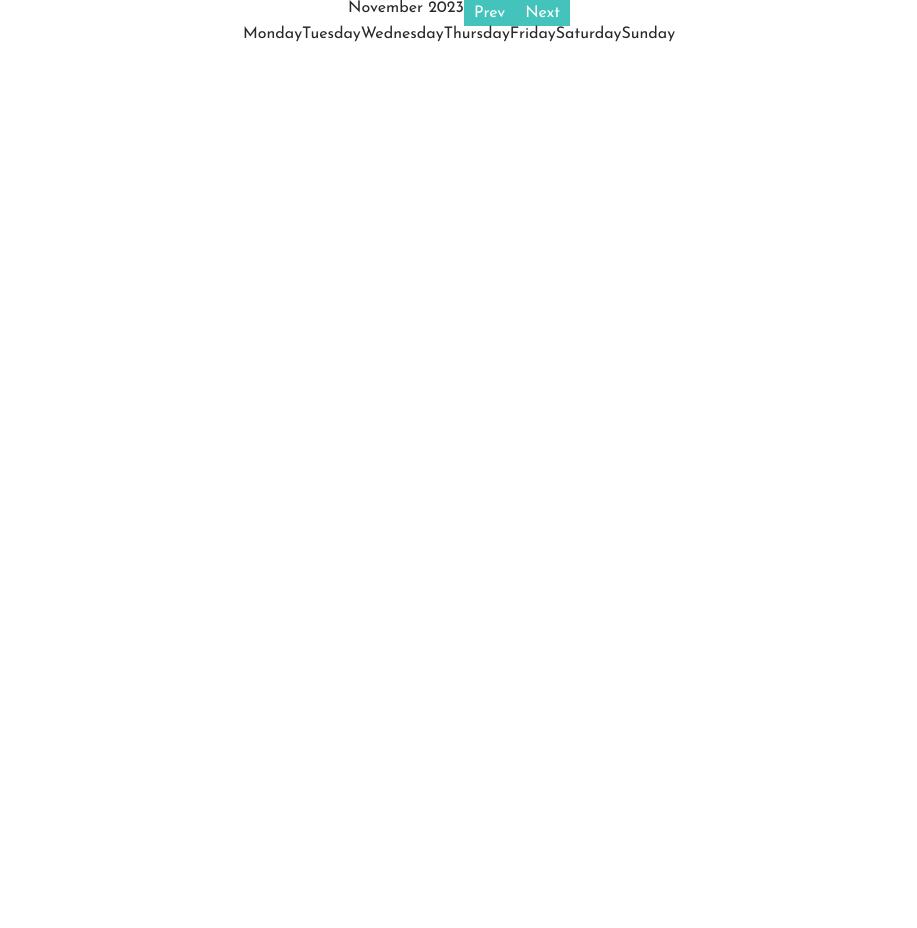
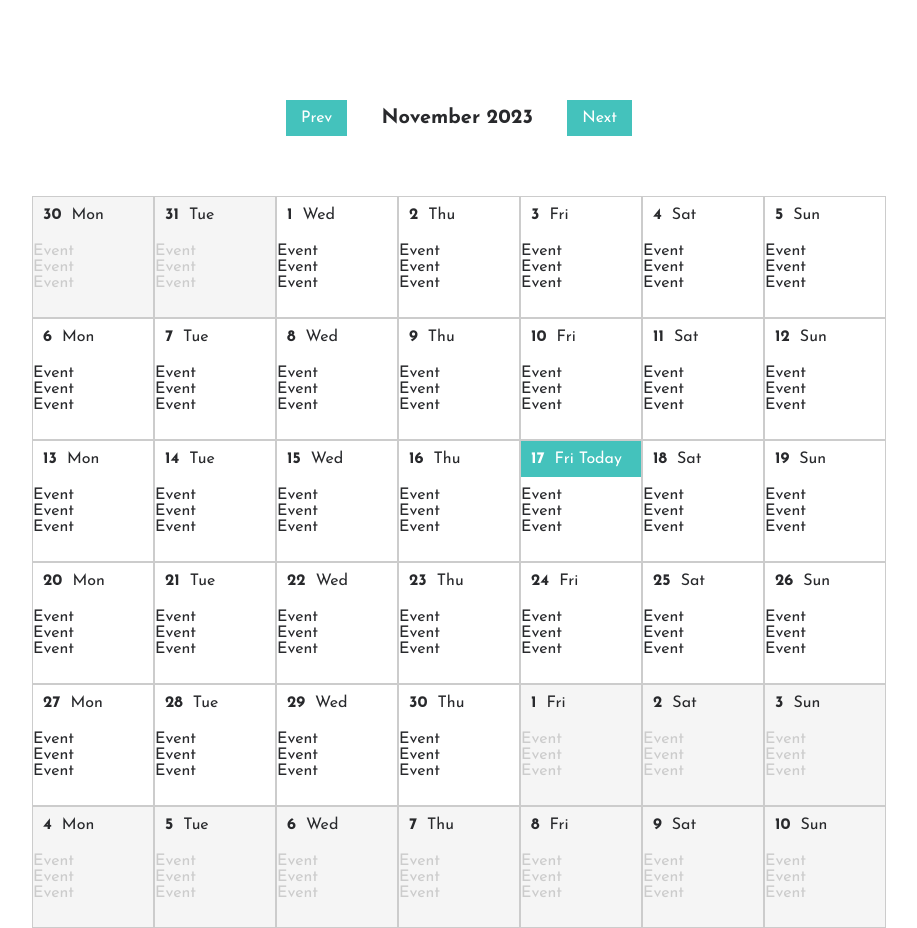
Before and after one commit to Eraniel/calendar, a React (Create React App) app: page / in a window 1280 px wide. Shown: the whole page, without its empty margins (181-1098 px from the left). Before the commit the page ends 800 px from the top, so only its background shows below. Built offline with nearby package versions, Linux system fonts and the light colour scheme.

Commit message:
some styling and features
- calendar shows all days starting from Mon
- 7 days in a row
- days from previous/next months are gray
- current day is now styled

```diff
--- a/src/components/Calendar.tsx
+++ b/src/components/Calendar.tsx
@@ -2,15 +2,76 @@ import { FunctionComponent, JSX } from 'react';
 import styled from 'styled-components';
 
 const CalendarContainer = styled.div`
+  display: grid;
+  grid-template-columns: repeat(7, 1fr);
+`;
+
+const DayCell = styled.div<{ isCurrentMonth?: boolean }>`
+  border: 1px solid #ccc;
+  width: 120px;
+  height: 120px;
+  display: flex;
+  flex-direction: column;
+  background-color: ${(props) => (props.isCurrentMonth ? 'white' : '#f5f5f5')};
+  color: ${(props) => (props.isCurrentMonth ? '#28292C' : '#ccc')};
+`;
+const DateInfo = styled.div<{ isToday?: boolean, isCurrentMonth?: boolean }>`
+  display: flex;
+  flex-direction: row;
+  margin: 0 0 10px 0;
+  padding: 10px;
+  color: ${(props) => (props.isToday ? 'white' : '#28292C')};
+  background-color: ${(props) => props.isToday && props.isCurrentMonth ? '#44C2BC' : props.isCurrentMonth ? 'white' : '#f5f5f5'};
+  b {
+    margin: 0 10px 0 0;
+  }
+`;
+const DateEvents = styled.div`
+  display: flex;
+  flex-direction: column;
+  height: 100%;
 `;
 
 interface CalendarProps {
+  currentDate: Date;
+  setCurrentDate: (date:Date) => void;
 }
-const Calendar: FunctionComponent<CalendarProps> = (): JSX.Element => {
+const Calendar: FunctionComponent<CalendarProps> = ({ currentDate, setCurrentDate } : CalendarProps): JSX.Element => {
+  const firstDayOfMonth = new Date(currentDate.getFullYear(), currentDate.getMonth(), 1);
+  const lastDayOfMonth = new Date(currentDate.getFullYear(), currentDate.getMonth() + 1, 0);
+  const weekdayOfFirstDay = firstDayOfMonth.getDay();
+  const startDay = (weekdayOfFirstDay - 1 + 7) % 7;//start week from Monday
+  let currentDays = [];
 
-    return (
-        <CalendarContainer></CalendarContainer>
+  function getDayOfWeekName(dayOfWeek: number) {
+    const daysOfWeek = ['Sun', 'Mon', 'Tue', 'Wed', 'Thu', 'Fri', 'Sat'];
+    if (dayOfWeek >= 0 && dayOfWeek < daysOfWeek.length) {
+      return daysOfWeek[dayOfWeek];
+    }
+  }
+  for (let day = 0; day < 42; day++) {
+    let currentDay = new Date(firstDayOfMonth);
+    currentDay.setDate(firstDayOfMonth.getDate() + day - startDay);
+
+    const isCurrentMonth = currentDay >= firstDayOfMonth && currentDay <= lastDayOfMonth;
+    const dayOfWeekName = getDayOfWeekName(currentDay.getDay());
+    const isToday = currentDay.toDateString() === new Date().toDateString();
+
+    currentDays.push(
+      <DayCell key={day} isCurrentMonth={isCurrentMonth}>
+        <DateInfo isCurrentMonth={isCurrentMonth} isToday={isToday}><b>{currentDay.getDate()}</b> {dayOfWeekName} {isToday && "Today"}</DateInfo>
+        <DateEvents>
+            <div>Event</div>
+            <div>Event</div>
+            <div>Event</div>
+        </DateEvents>
+      </DayCell>
     );
+  }
+
+  return (
+    <CalendarContainer>{currentDays}</CalendarContainer>
+  );
 };
 
 export default Calendar;
--- a/src/components/MainScreen.tsx
+++ b/src/components/MainScreen.tsx
@@ -1,5 +1,6 @@
 import { FunctionComponent, JSX, useState } from 'react';
 import styled from 'styled-components';
+import Calendar from './Calendar';
 
 const ComponentContainer = styled.div`
   font-family: 'Josefin Sans', sans-serif;
@@ -9,15 +10,28 @@ const ComponentContainer = styled.div`
   flex-direction: column;
   align-items: center;
   user-select: none;
+  margin: 100px 15% 0 15%;
+  width: 70%;
 `;
 const Navigation = styled.div`
   display: flex;
+  width: 100%;
   flex-direction: row;
+  justify-content: center;
+  align-items: center;
+  margin: 0 0 60px 0;
+  h3 {
+    font-size: 20px;
+    margin: 0 10px;
+    width: 200px;
+    text-align: center;
+  }
 `;
 const Button = styled.div`
   display: flex;
   justify-content: center;
-  padding: 5px 10px;
+  align-items: center;
+  padding: 10px 15px;
   background-color: #44C2BC;
   color: white;
   cursor: pointer;
@@ -27,20 +41,11 @@ const CalendarBody = styled.div`
   display: flex;
   flex-direction: column;
 `;
-const CalendarHeader = styled.div`
-  display: flex;
-  flex-direction: row;
-`;
-const CalendarTable = styled.div`
-  display: flex;
-  flex-direction: row;
-`;
 
 
 interface MainScreenProps {
 }
 const MainScreen: FunctionComponent<MainScreenProps> = (): JSX.Element => {
-  const weekdays = ['Monday','Tuesday','Wednesday','Thursday', 'Friday', 'Saturday','Sunday'];
   const [currentDate, setCurrentDate] = useState(new Date());
 
 
@@ -49,18 +54,17 @@ const MainScreen: FunctionComponent<MainScreenProps> = (): JSX.Element => {
   return (
     <ComponentContainer>
       <Navigation>
-        <div>{currentDate.toLocaleDateString('en-US', { month: 'long', year: 'numeric' })}</div>
         <Button onClick={() => setCurrentDate(new Date(currentDate.getFullYear(), currentDate.getMonth() - 1))}>
-            Prev
+          Prev
         </Button>
+        <h3>{currentDate.toLocaleDateString('en-US', { month: 'long', year: 'numeric' })}</h3>
         <Button onClick={() => setCurrentDate(new Date(currentDate.getFullYear(), currentDate.getMonth() + 1))}>
           Next
         </Button>
       </Navigation>
 
       <CalendarBody>
-        <CalendarHeader>{weekdays.map((weekday) => { return <div>{weekday}</div>})}</CalendarHeader>
-        <CalendarTable></CalendarTable>
+        <Calendar currentDate={currentDate} setCurrentDate={setCurrentDate}/>
       </CalendarBody>
 
     </ComponentContainer>
```
